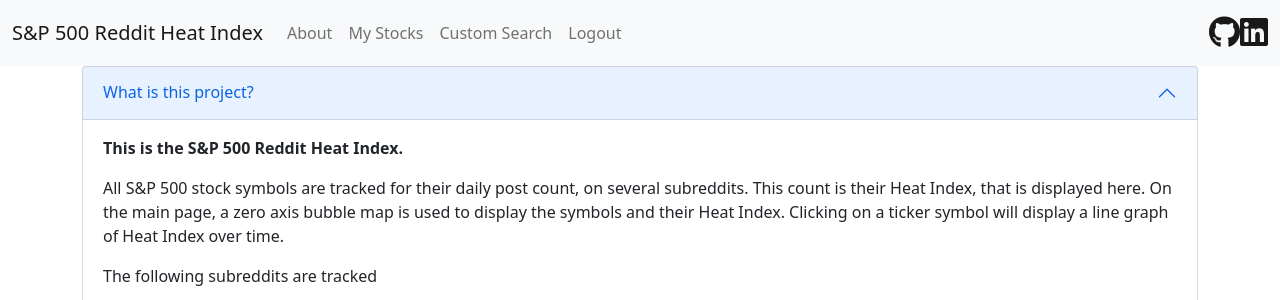
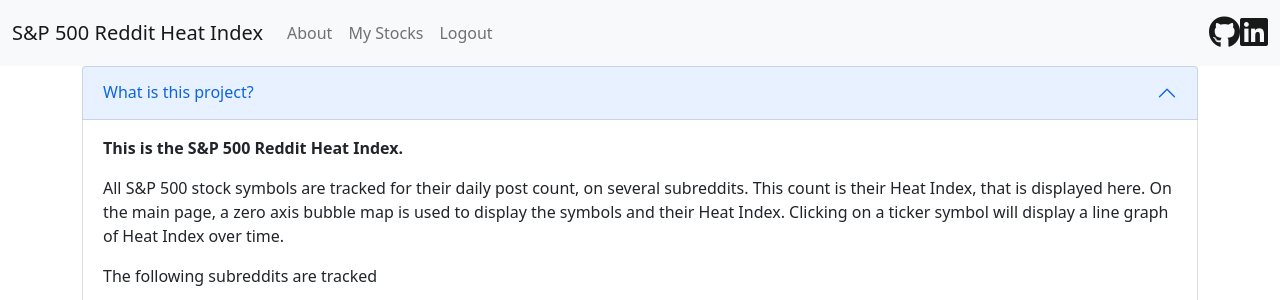
Before and after one commit to jonrus/RedditStockHeatmap, a Flask app: page /about in a window 1280 px wide. Shown: the top 300 px of the page. Run offline with Flask 2, Linux system fonts and the light colour scheme; the visitor is signed in with stand-in values (Sample User, id 1).

Commit message:
In the intrest of time, and progress in my course, I think I'll be calling this project complete. I'm going to work on deploying it, and updating the docs a bit. Not everything I wanted to do is going to be done, but I have done most of it. I can always come back and work on this at a later date if I have the free time...

```diff
--- a/app.py
+++ b/app.py
@@ -142,7 +142,7 @@ def user_remove_tracked_stockroute(sym_id):
 def user_custom_search_route():
     if "uname" not in session:
         return redirect("/")
-    #TODO: This route
+    #TODO: This route?
 
 @app.route("/user/logout")
 def user_logout_route():
--- a/templates/base.html
+++ b/templates/base.html
@@ -26,9 +26,6 @@
           <a class="nav-link" aria-current="page" href="/user/stocks">My Stocks</a>
         </li>
         <li class="nav-item">
-          <a class="nav-link" aria-current="page" href="/user/search">Custom Search</a>
-        </li>
-        <li class="nav-item">
           <a class="nav-link" aria-current="page" href="/user/logout">Logout</a>
         </li>
         {% else %}
```
